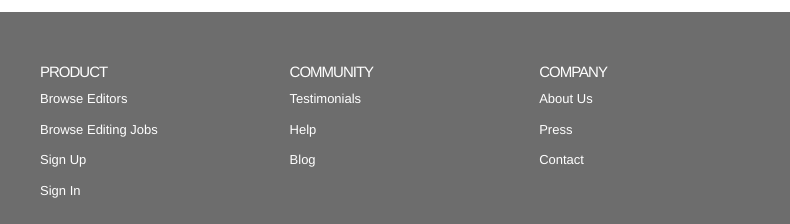
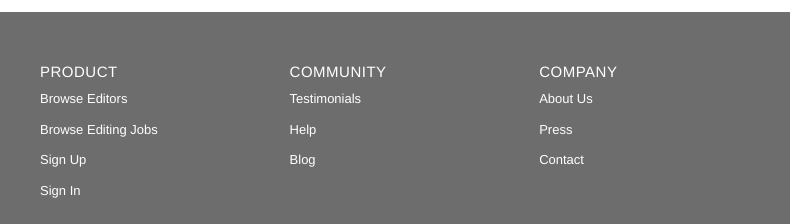
Before and after one commit to astridparisUX/Jottly, a website: page index.html in a window 1280 px wide. Shown: the part 2373-2597 px from the top of the page, 120-910 px from the left. Drawn offline with Linux system fonts and the light colour scheme.

Commit message:
Tried to make footer link headings a little more readable by adjusting the letter spacing

```diff
--- a/css/styles.css
+++ b/css/styles.css
@@ -48,7 +48,7 @@ h4 {
   margin-top: 0;
   font-weight: 600;
   margin-bottom: -0.25rem;
-  letter-spacing: -.1rem;
+  letter-spacing: 0.05rem;
   font-weight: 400;
 }
 
```
